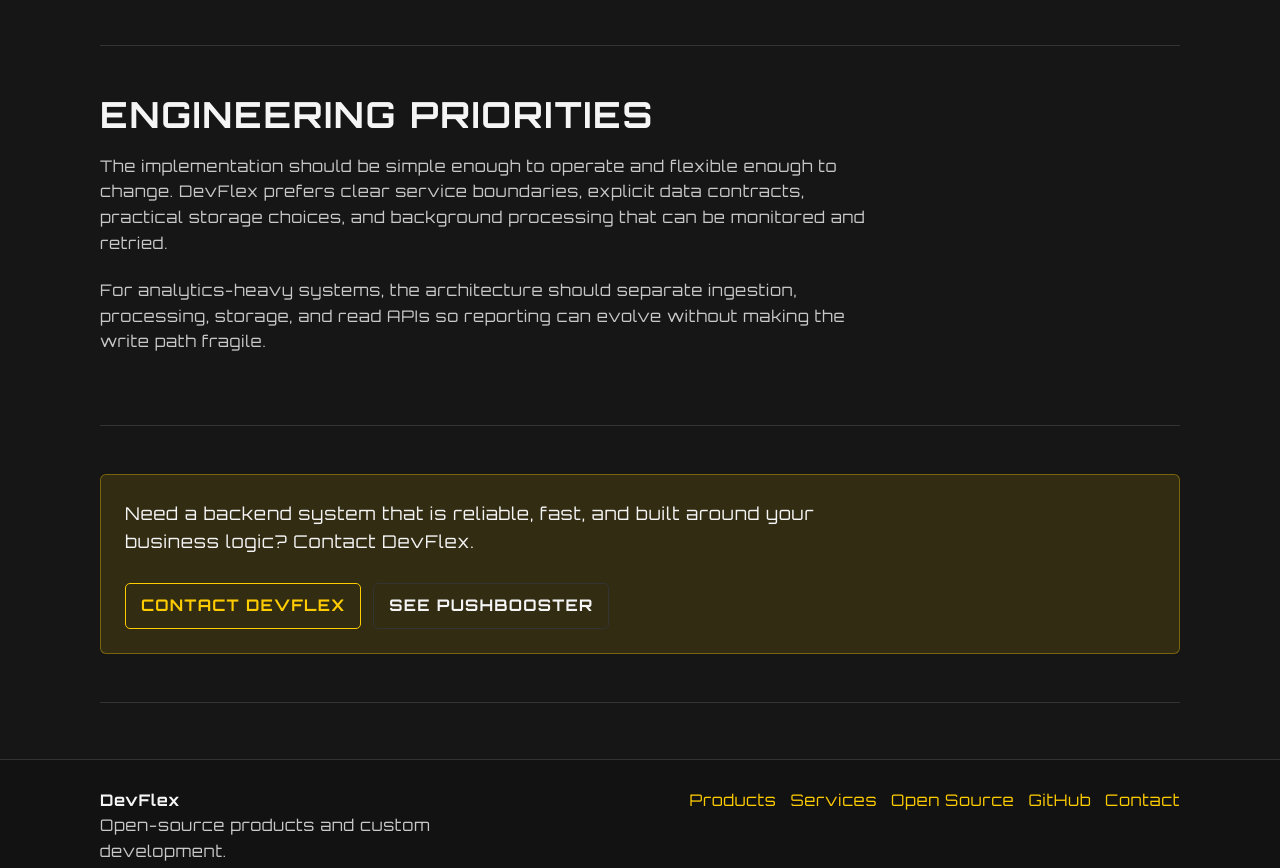
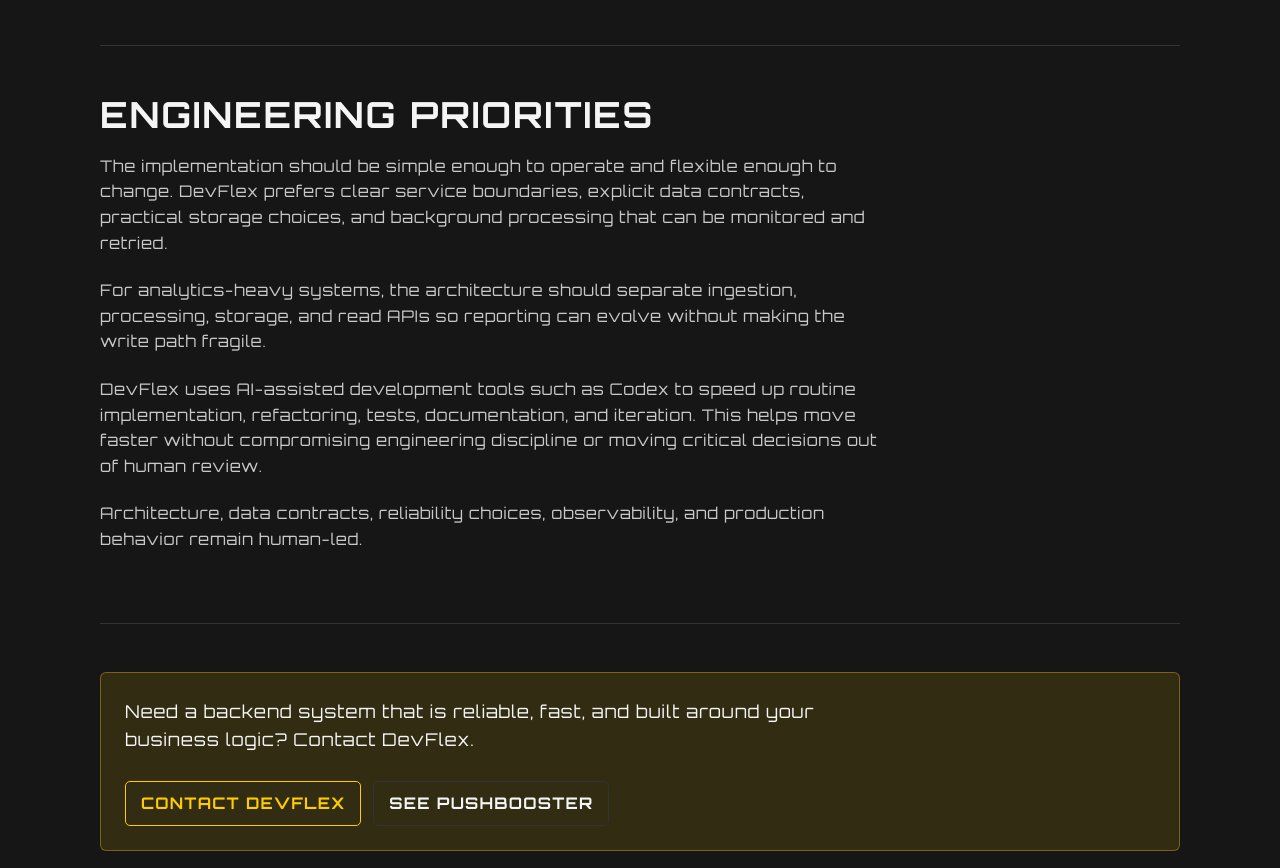
Before and after one commit to devflex-pro/devflexpro, a plain HTML site: page services/high-load-backend-development/index.html in a window 1280 px wide. Shown: the part 1885-2753 px from the top of the page. Drawn offline with Linux system fonts and the light colour scheme.

Commit message:
Add AI-assisted engineering positioning

```diff
--- a/services/high-load-backend-development/index.html
+++ b/services/high-load-backend-development/index.html
@@ -20,7 +20,7 @@
         <section class="section"><h2>What we build</h2><ul class="list"><li>APIs and backend services</li><li>Event-driven systems</li><li>Data ingestion pipelines</li><li>Analytics backends</li><li>Worker systems</li><li>Queue-based processing</li><li>Integration layers</li><li>Admin panels and internal tools</li></ul></section>
         <section class="section"><h2>Stack</h2><div class="stack"><span class="tag">Go</span><span class="tag">MongoDB</span><span class="tag">Redpanda</span><span class="tag">ClickHouse</span><span class="tag">Docker</span><span class="tag">APIs</span><span class="tag">Event-driven architecture</span></div></section>
         <section class="section"><h2>Ideal projects</h2><div class="grid"><article class="card"><h3>Event processing platforms</h3><p>Systems that ingest, transform, route, and persist high-volume events.</p></article><article class="card"><h3>Tracking systems</h3><p>Traffic, campaign, conversion, and attribution workflows with custom rules.</p></article><article class="card"><h3>Analytics products</h3><p>Backends for reports, dashboards, aggregations, and operational metrics.</p></article><article class="card"><h3>Automation backends</h3><p>Workers, queues, notifications, and product-specific automation logic.</p></article><article class="card"><h3>Internal tools</h3><p>Admin panels, APIs, integrations, and business workflows for operational teams.</p></article><article class="card"><h3>Startup infrastructure</h3><p>Custom backend foundations for products that do not fit generic platforms.</p></article></div></section>
-        <section class="section"><h2>Engineering priorities</h2><p class="section-intro">The implementation should be simple enough to operate and flexible enough to change. DevFlex prefers clear service boundaries, explicit data contracts, practical storage choices, and background processing that can be monitored and retried.</p><p class="section-intro">For analytics-heavy systems, the architecture should separate ingestion, processing, storage, and read APIs so reporting can evolve without making the write path fragile.</p></section>
+        <section class="section"><h2>Engineering priorities</h2><p class="section-intro">The implementation should be simple enough to operate and flexible enough to change. DevFlex prefers clear service boundaries, explicit data contracts, practical storage choices, and background processing that can be monitored and retried.</p><p class="section-intro">For analytics-heavy systems, the architecture should separate ingestion, processing, storage, and read APIs so reporting can evolve without making the write path fragile.</p><p class="section-intro">DevFlex uses AI-assisted development tools such as Codex to speed up routine implementation, refactoring, tests, documentation, and iteration. This helps move faster without compromising engineering discipline or moving critical decisions out of human review.</p><p class="section-intro">Architecture, data contracts, reliability choices, observability, and production behavior remain human-led.</p></section>
         <section class="section"><div class="cta"><p>Need a backend system that is reliable, fast, and built around your business logic? Contact DevFlex.</p><div class="actions"><a class="button" href="/contact">Contact DevFlex</a><a class="button secondary" href="/products/pushbooster">See PushBooster</a></div></div></section>
     </main>
     <footer class="site-footer"><div class="footer-inner"><div><strong>DevFlex</strong><p class="footer-copy">Open-source products and custom development.</p></div><div class="footer-links"><a href="/products">Products</a><a href="/services">Services</a><a href="/open-source">Open Source</a><a href="https://github.com/devflex-pro" target="_blank" rel="noopener">GitHub</a><a href="/contact">Contact</a></div></div></footer>
```
Also changed, not shown: about/index.html (+1 -0 lines), index.html (+1 -0 lines), services/index.html (+1 -0 lines).
